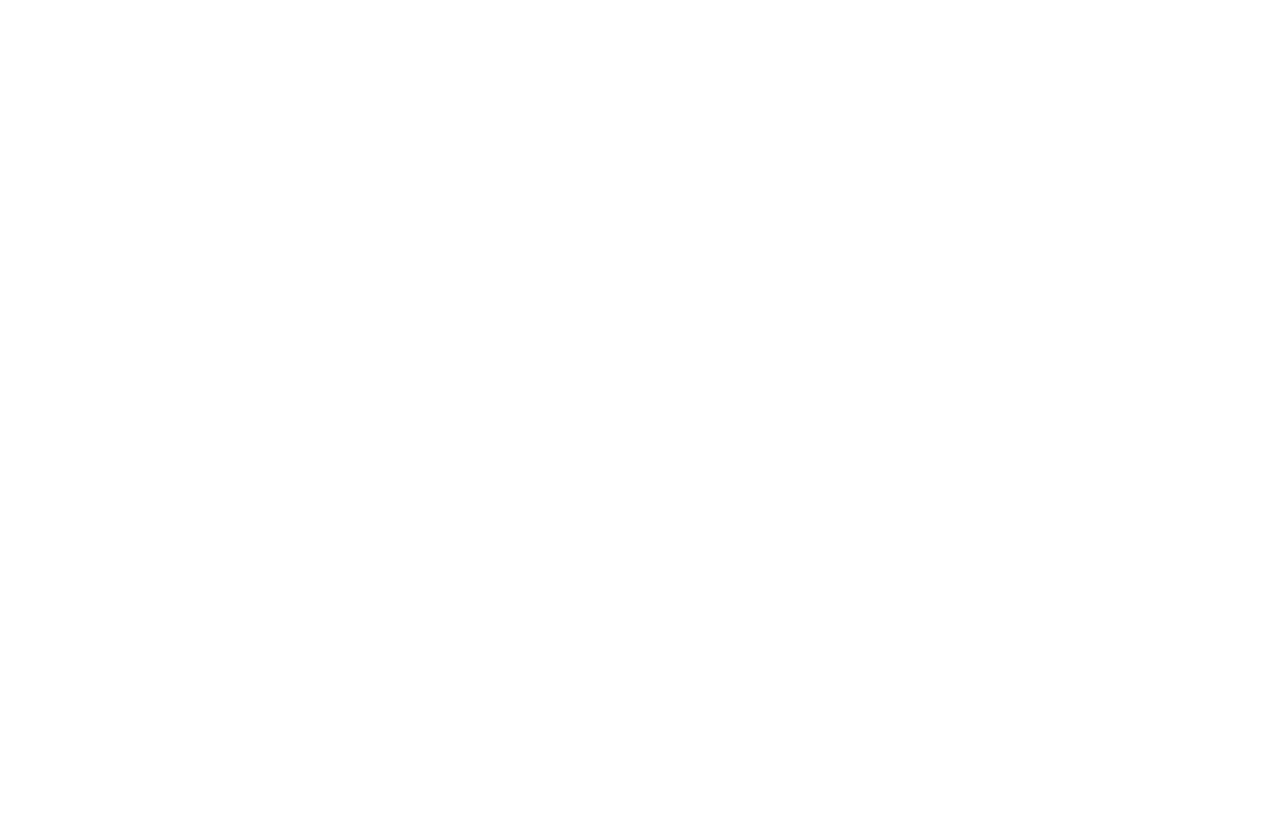
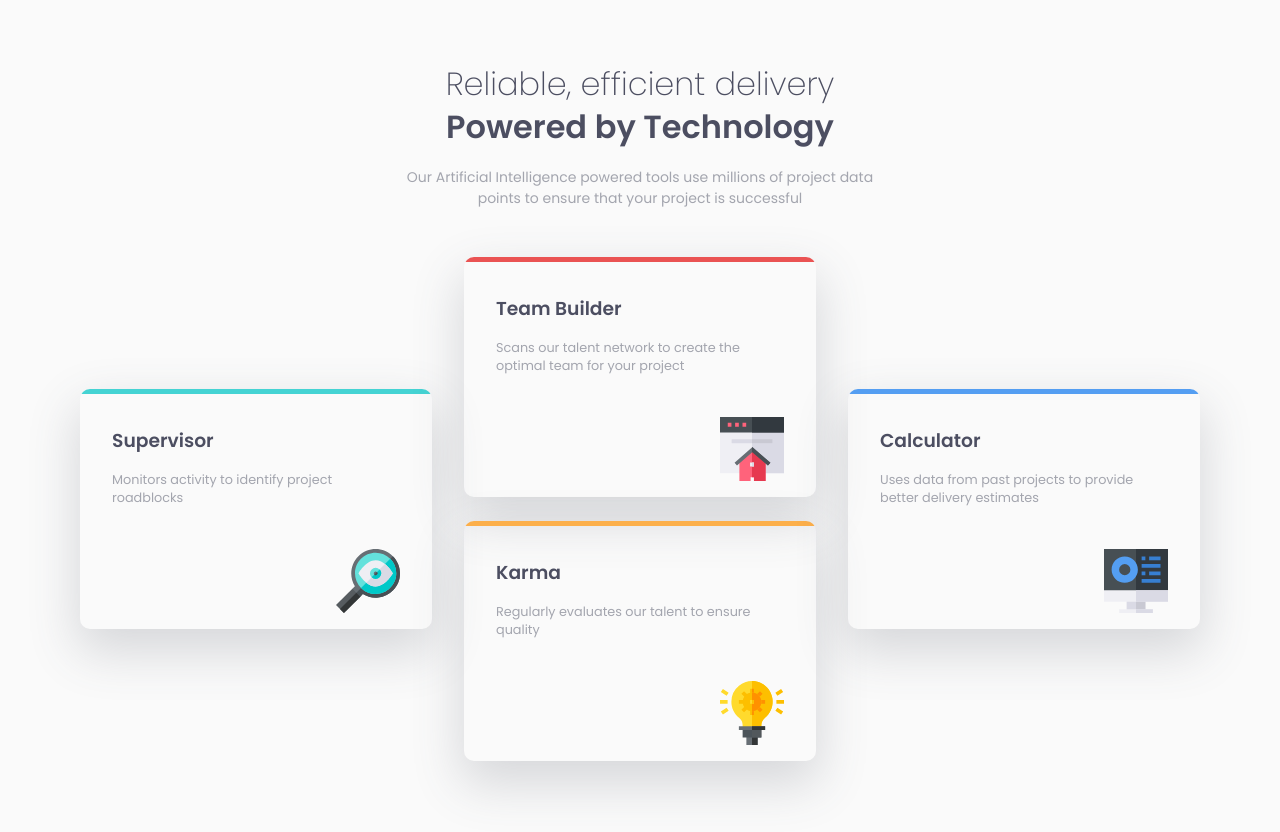
Before and after one commit to DumitracheFlorentin/four-card-feature-component, a website: page index.html in a window 1280 px wide. Drawn offline with nearby package versions, Linux system fonts and the light colour scheme; files that its build step writes are made by us from their sources.

Commit message:
Done with desktop part

```diff
--- a/app/scss/components/_index.scss
+++ b/app/scss/components/_index.scss
@@ -0,0 +1,2 @@
+@forward 'hero';
+@forward 'cards';
--- /dev/null
+++ b/app/scss/components/cards.scss
@@ -0,0 +1,71 @@
+@use '../util';
+
+.cards {
+  margin: 2rem 4rem;
+
+  display: flex;
+  justify-content: center;
+
+  .container {
+    display: flex;
+    flex-direction: row;
+    align-items: center;
+    justify-content: space-between;
+
+    .card {
+      position: relative;
+      display: flex;
+      align-items: flex-start;
+      flex-direction: column;
+      height: 15em;
+      width: 22em;
+      margin: 1rem;
+
+      box-shadow: 0px 20px 50px 3px hsla(234, 12%, 34%, 0.2);
+      border-radius: 10px;
+      overflow: hidden;
+
+      &__line {
+        height: 0.3em;
+        width: 100%;
+      }
+
+      &__title {
+        color: var(--v-dark-blue);
+        margin: 2rem 2rem 1rem 2rem;
+      }
+
+      &__description {
+        color: var(--grayish-blue);
+        font-size: 0.8rem;
+        margin: 0rem 2rem;
+      }
+
+      &__photo {
+        position: absolute;
+        top: 10em;
+        left: 16em;
+      }
+
+      .cyan {
+        background-color: var(--cyan);
+      }
+
+      .red {
+        background-color: var(--red);
+      }
+
+      .orange {
+        background-color: var(--orange);
+      }
+
+      .blue {
+        background-color: var(--blue);
+      }
+
+      &:nth-child(2) {
+        margin-top: 1.5rem;
+      }
+    }
+  }
+}
--- /dev/null
+++ b/app/scss/components/hero.scss
@@ -0,0 +1,28 @@
+@use '../util';
+
+.hero {
+  display: flex;
+  flex-direction: column;
+  align-items: center;
+
+  &__title {
+    color: var(--v-dark-blue);
+    font-size: util.rem(32);
+    margin-top: util.rem(60);
+    font-weight: 200;
+  }
+
+  &__subtitle {
+    color: var(--v-dark-blue);
+    font-size: util.rem(32);
+    margin-top: util.rem(-5);
+  }
+
+  &__description {
+    width: 35em;
+    color: var(--grayish-blue);
+    margin-top: util.rem(16);
+    font-size: util.rem(14);
+    text-align: center;
+  }
+}
--- a/app/scss/globals/skeleton.scss
+++ b/app/scss/globals/skeleton.scss
@@ -13,4 +13,6 @@
   height: 55.4em;
   margin: 0;
   padding: 0;
+
+  background-color: var(--v-l-gray);
 }
--- a/app/scss/globals/typography.scss
+++ b/app/scss/globals/typography.scss
@@ -5,6 +5,6 @@
 h3,
 h4,
 p {
-  font-size: var(--font-poppins);
+  font-family: var(--font-poppins);
   margin: 0;
 }
--- a/index.html
+++ b/index.html
@@ -8,11 +8,63 @@
     <link rel="preconnect" href="https://fonts.googleapis.com">
     <link rel="preconnect" href="https://fonts.gstatic.com" crossorigin>
     <link href="https://fonts.googleapis.com/css2?family=Poppins:wght@200;400;600&display=swap" rel="stylesheet">
-
-
     <link rel="stylesheet" href="./dist/css/style.css">
 </head>
 <body>
+    <header class="hero">
+        <h1 class="hero__title">Reliable, efficient delivery</h1>
+        <h1 class="hero__subtitle">Powered by Technology</h1>
+        <p class="hero__description">Our Artificial Intelligence powered tools use millions of project data points
+            to ensure that your project is successful</p>
+    </header>
+    <main class="cards">
+        <div class="container">
+            <section class="card">
+                <div class="card__line cyan"></div>
+                <h3 class="card__title">Supervisor</h3>
+                <p class="card__description">Monitors activity to identify project roadblocks</p>
+                <img src="./images/icon-supervisor.svg" alt="supervizor" class="card__photo">
+            </section>
+
+            <div class="twoCards">
+                <section class="card">
+                    <div class="card__line red"></div>
+                    <h3 class="card__title">Team Builder</h3>
+                    <p class="card__description">Scans our talent network to create the optimal team for your project</p>
+                    <img src="./images/icon-team-builder.svg" alt="team builder" class="card__photo">
+                </section>
+                <section class="card">
+                    <div class="card__line orange"></div>
+                    <h3 class="card__title">Karma</h3>
+                    <p class="card__description">Regularly evaluates our talent to ensure quality</p>
+                    <img src="./images/icon-karma.svg" alt="karma" class="card__photo">
+                </section>
+            </div>
+
+            <section class="card">
+                <div class="card__line blue"></div>
+                <h3 class="card__title">Calculator</h3>
+                <p class="card__description">Uses data from past projects to provide better delivery estimates</p>
+                <img src="./images/icon-calculator.svg" alt="calculator" class="card__photo">
+            </section>
+        </div>
+    </main>
+
+
+
+
+
+
+
+
+
+
+
+
+
+
+
+
 
 
 
```
